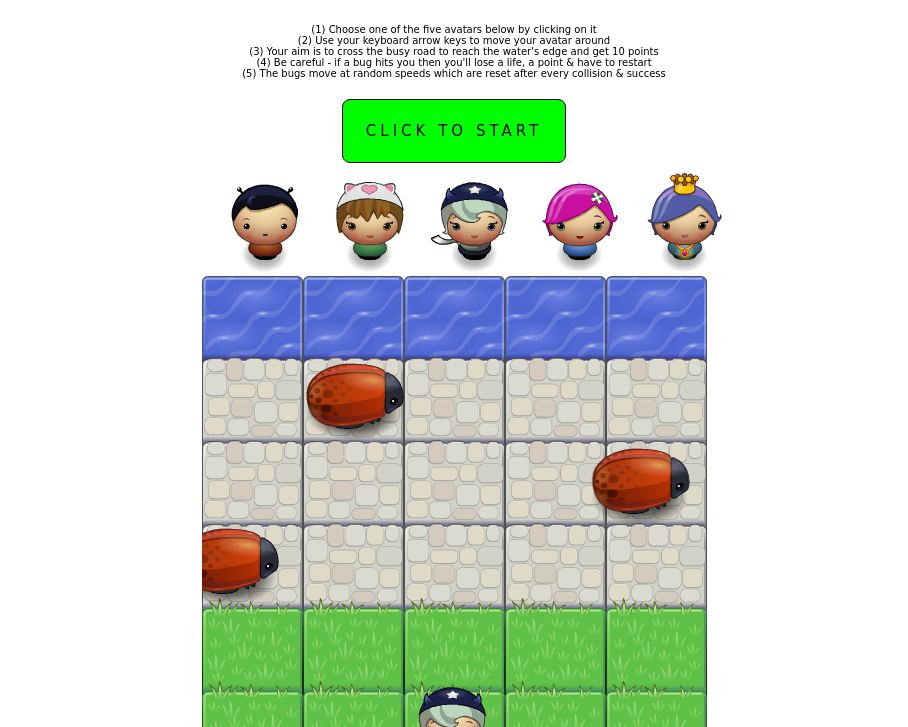
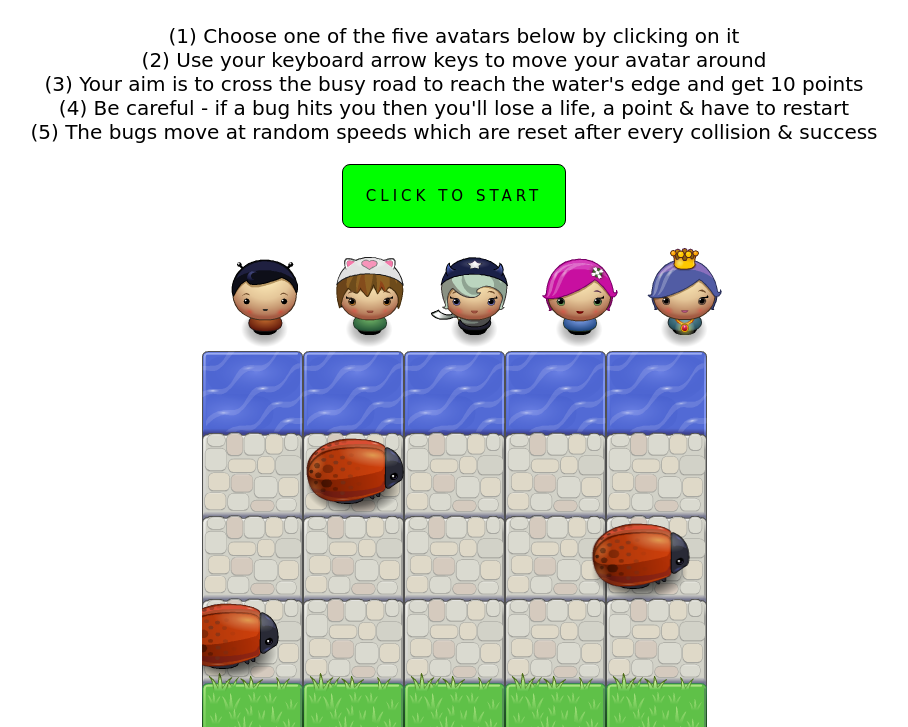
Before and after one commit to WahabLabi/Classic-Arcade-Game-Clone-Udacity-FEND, a plain HTML site: page index.html in a window 1280 px wide. Shown: the part 73-800 px from the top of the page, without its empty margins (186-1094 px from the left). Drawn offline with Linux system fonts and the light colour scheme; a web font is replaced by a local one.

Commit message:
Update style.css

```diff
--- a/css/style.css
+++ b/css/style.css
@@ -1,5 +1,6 @@
 body {
     text-align: center;
+    overflow-y: hidden;
 }
 
 .header {
@@ -9,7 +10,7 @@ body {
 
 .instructions {
     font-family: 'The Girl Next Door', cursive;
-    font-size: 10px;
+    font-size: 20px;
 }
 
 .chars {
```
